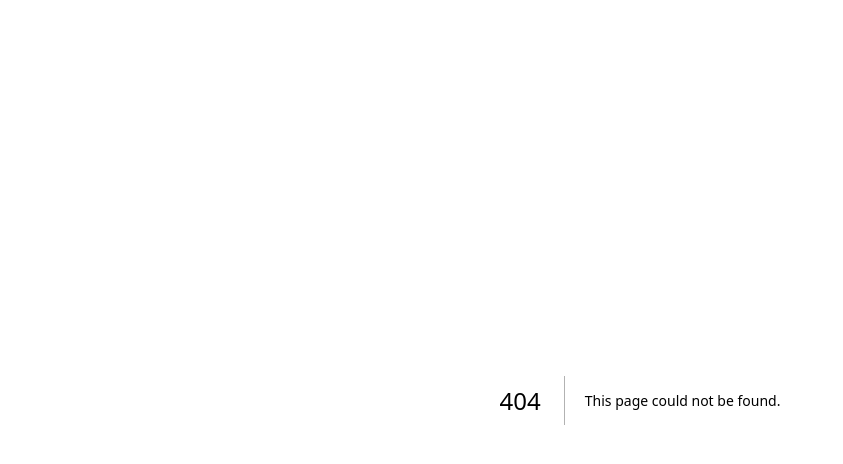
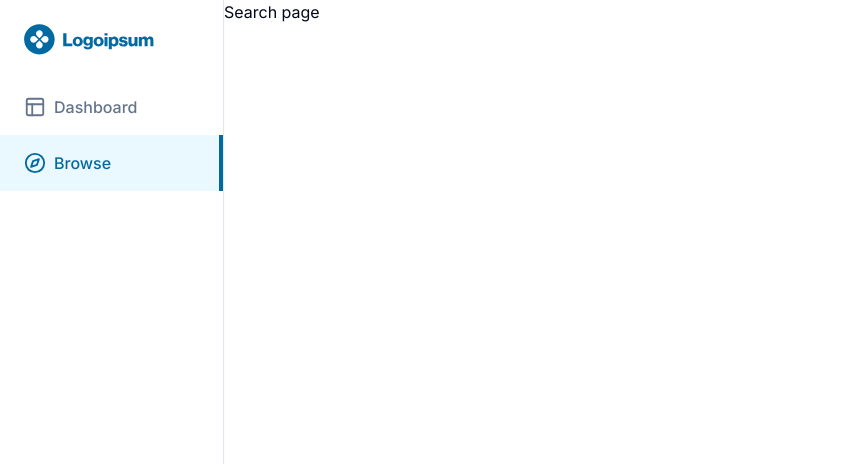
Before and after one commit to iqrarafiq12/LMS-Plateform, a Next.js app: page /search in a window 1280 px wide. Before the commit this address had no page. Shown: the top 464 px of the page, without its empty margins (0-843 px from the left). Built offline with nearby package versions, Linux system fonts and the light colour scheme.

Commit message:
Sidebar is completed with search route configured

```diff
--- /dev/null
+++ b/app/(dashboard)/(routes)/search/page.tsx
@@ -0,0 +1,8 @@
+
+const page = () => {
+  return (
+    <div>Search page</div>
+  )
+}
+
+export default page
--- a/app/(dashboard)/layout.tsx
+++ b/app/(dashboard)/layout.tsx
@@ -10,7 +10,9 @@ export default function DashboardLayout({
             <div className="hidden md:flex h-full w-56 flex-col fixed inset-y-0 z-20">
                 <Sidebar />
             </div>
+            <main className="md:pl-56 h-full">
             {children}
+            </main>
         </div>
     )
 }
```
Also changed, not shown: 1 other file (tests, documents, lock files or other folders).
